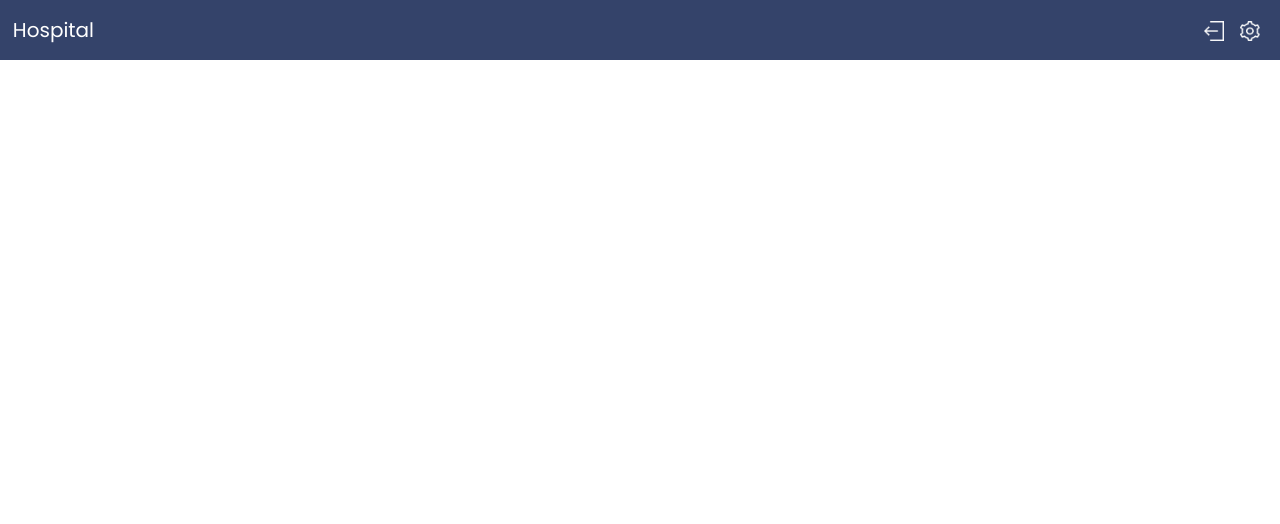
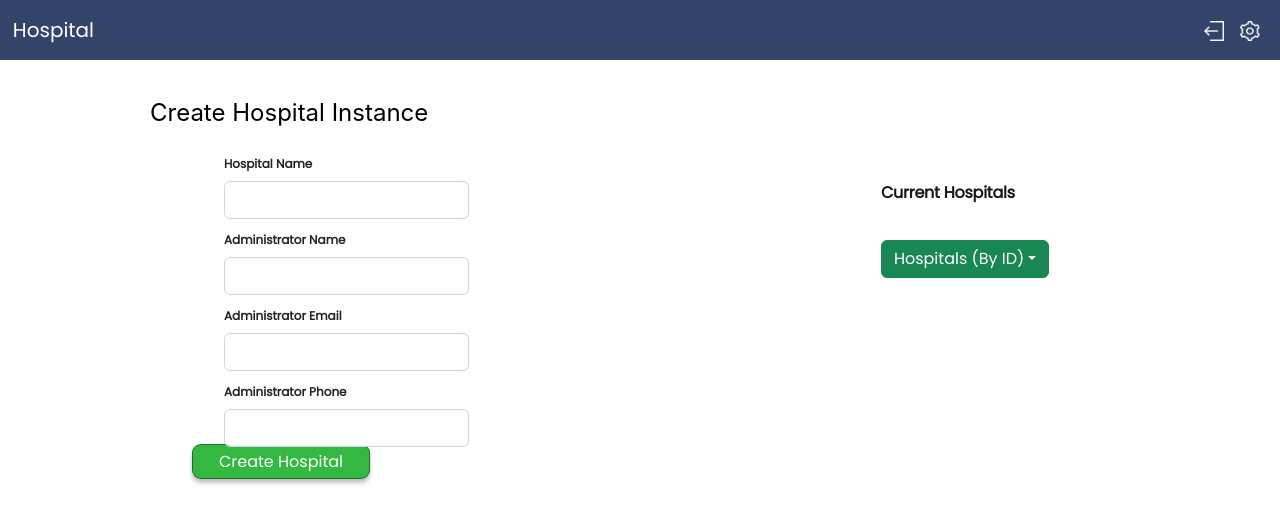
Before and after one commit to Healthcare-Application-Development/had-frontend, a React (Create React App) app: page /super_admin in a window 1280 px wide. Before the commit this address had no page. Shown: the top 524 px of the page. Built offline with nearby package versions, Linux system fonts and the light colour scheme.

Commit message:
Added SuperAdmin - Create Hospital Page

```diff
--- a/src/App.js
+++ b/src/App.js
@@ -1,7 +1,7 @@
 import { Route, Routes } from 'react-router-dom';
 import './App.css';
 import { Header } from './components';
-import { Receptionist, RegisterPatient, ViewPatients } from './features';
+import { Receptionist, RegisterPatient, ViewPatients, SuperAdmin, CreateHospital } from './features';
 
 function App() {
   return (
@@ -13,8 +13,16 @@ function App() {
           <Route path='register' element={<RegisterPatient />} />
           <Route path='view' element={<ViewPatients />} />
         </Route>
+
+        <Route path='/super_admin'>
+          <Route index element={<SuperAdmin />} />
+          <Route path='create_hospital' element={<CreateHospital />} />
+        </Route>
+
       </Routes>
     </div>
+
+
 
   );
 }
--- /dev/null
+++ b/src/features/SuperAdmin/CreateHospital/CreateHospital.css
@@ -0,0 +1,69 @@
+.sup-container {
+    margin-top: 9%;
+}
+.sup-heading {
+    position: absolute;
+width: 288px;
+height: 67px;
+left: 150px;
+top: 98px;
+
+font-family: 'Inter';
+font-style: normal;
+font-weight: 400;
+font-size: 24px;
+line-height: 29px;
+
+color: #000000;
+}
+
+
+.sup-group-style {
+    display: flex;
+    flex-direction: column;
+    position: absolute;
+width: 373px;
+height: 50px;
+left: 160px;
+top: 274px;
+padding: 12px 16px;
+gap: 8px;
+    justify-content: center;
+}
+
+
+.sup-register-button {
+    display: flex;
+    justify-content: left;
+    margin-top: 30%;
+    margin-left: 15%;
+}
+
+.sup-second-heading {
+    position: absolute;
+    left: 68.82%;
+    right: 17.13%;
+    top: 22.46%;
+    bottom: 73.78%;
+
+    font-family: 'Poppins';
+    font-style: normal;
+    font-weight: 700;
+    font-size: 16px;
+    line-height: 26px;
+
+    /* or 162% */
+    letter-spacing: -0.25px;
+
+    /* UI / Gray 10 */
+    color: #181818;
+}
+
+.sup-drop-down {
+
+    position: absolute;
+    left: 68.82%;
+    right: 17.13%;
+    top: 30%;
+    bottom: 73.78%;
+}
--- /dev/null
+++ b/src/features/SuperAdmin/CreateHospital/CreateHospital.js
@@ -0,0 +1,48 @@
+import React, { useState } from 'react';
+import { Form, Dropdown } from 'react-bootstrap';
+import { Textbox, Button, SuccessModal } from '../../../components';
+import './CreateHospital.css';
+
+
+function CreateHospital() {
+    const [show, setShow] = useState(false);
+    const onRegister = (e) => {
+        e.preventDefault();
+        setShow(true);
+    }
+
+    return (
+        <div className='sup-container'>
+            <p className='sup-heading'>Create Hospital Instance</p>
+            <p className='sup-second-heading'>Current Hospitals</p>
+
+            <Dropdown className='sup-drop-down'>
+            <Dropdown.Toggle variant="success" id="dropdown-basic">
+                Hospitals (By ID)
+            </Dropdown.Toggle>
+
+            <Dropdown.Menu>
+                <Dropdown.Item href="#/action-1">123456</Dropdown.Item>
+                <Dropdown.Item href="#/action-2">123456</Dropdown.Item>
+                <Dropdown.Item href="#/action-3">123456</Dropdown.Item>
+            </Dropdown.Menu>
+            </Dropdown>
+
+            <Form>
+                <Form.Group className="mb-4 sup-group-style" >
+                    <Textbox label = "Hospital Name" type="text"/>
+                    <Textbox label = "Administrator Name" type="text"/>
+                    <Textbox label = "Administrator Email" type="email"/>
+                    <Textbox label = "Administrator Phone" type="phone"/>
+                </Form.Group>
+
+                <div className='sup-register-button'>
+                    <Button label = "Create Hospital" onClick={(e) => onRegister(e)}/>
+                </div>
+                <SuccessModal show = {show} onButtonClick={setShow}/>
+            </Form>
+        </div>
+    )
+}
+
+export default CreateHospital;
--- /dev/null
+++ b/src/features/SuperAdmin/SuperAdmin.js
@@ -0,0 +1,12 @@
+import React from 'react';
+import { CreateHospital } from '../';
+
+function SuperAdmin() {
+    return (
+        <div>
+            <CreateHospital />
+        </div>
+    )
+}
+
+export default SuperAdmin;
--- a/src/features/index.js
+++ b/src/features/index.js
@@ -2,3 +2,5 @@ export {default as RegisterPatient} from './Receptionist/RegisterPatient/Registe
 export {default as Receptionist} from './Receptionist/Receptionist';
 export {default as LandingPage} from './Receptionist/LandingPage/LandingPage';
 export {default as ViewPatients} from './Receptionist/ViewPatients/ViewPatients';
+export {default as CreateHospital} from './SuperAdmin/CreateHospital/CreateHospital';
+export {default as SuperAdmin} from './SuperAdmin/SuperAdmin';
```
Also changed, not shown: 1 other file (tests, documents, lock files or other folders).
